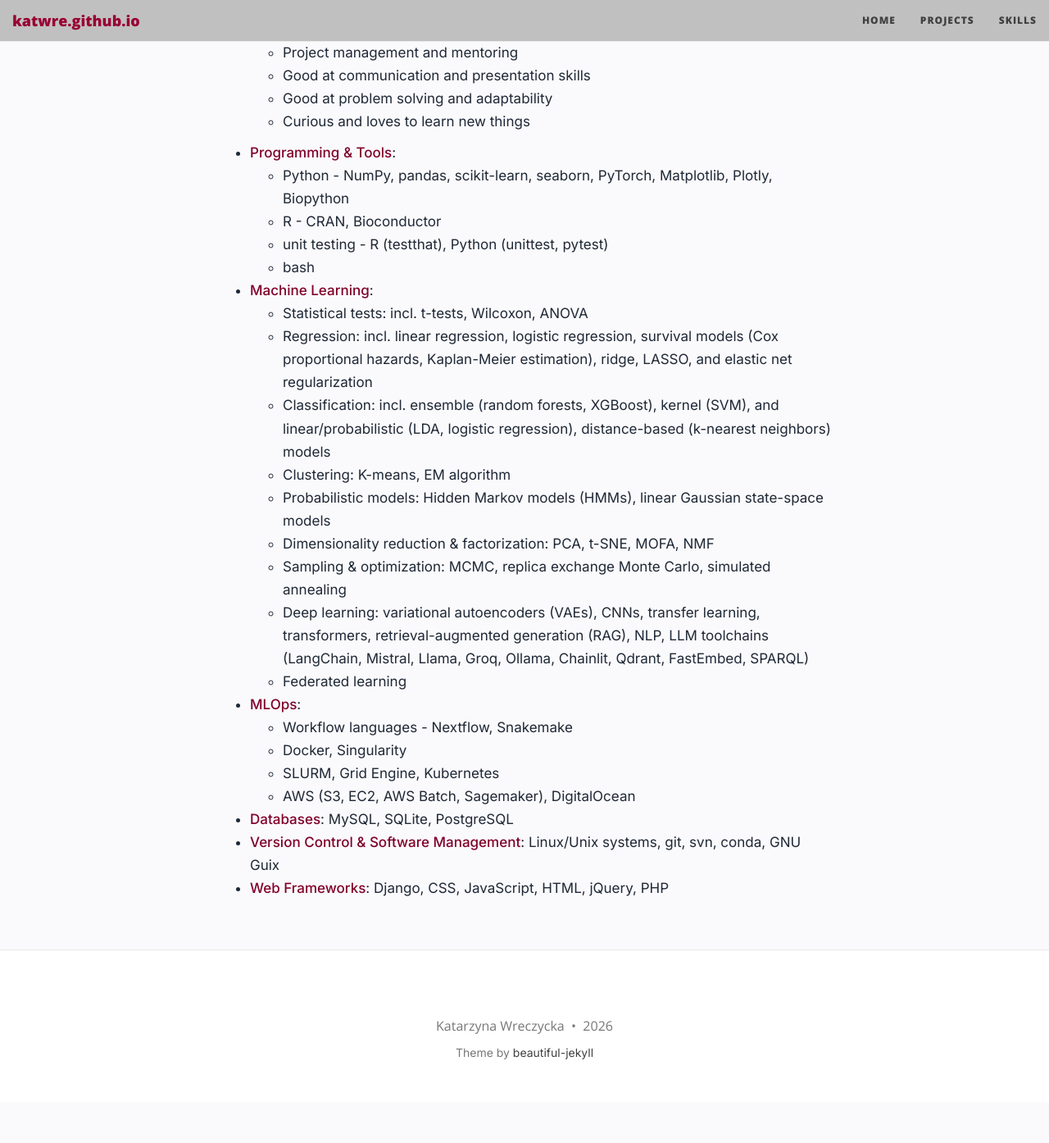
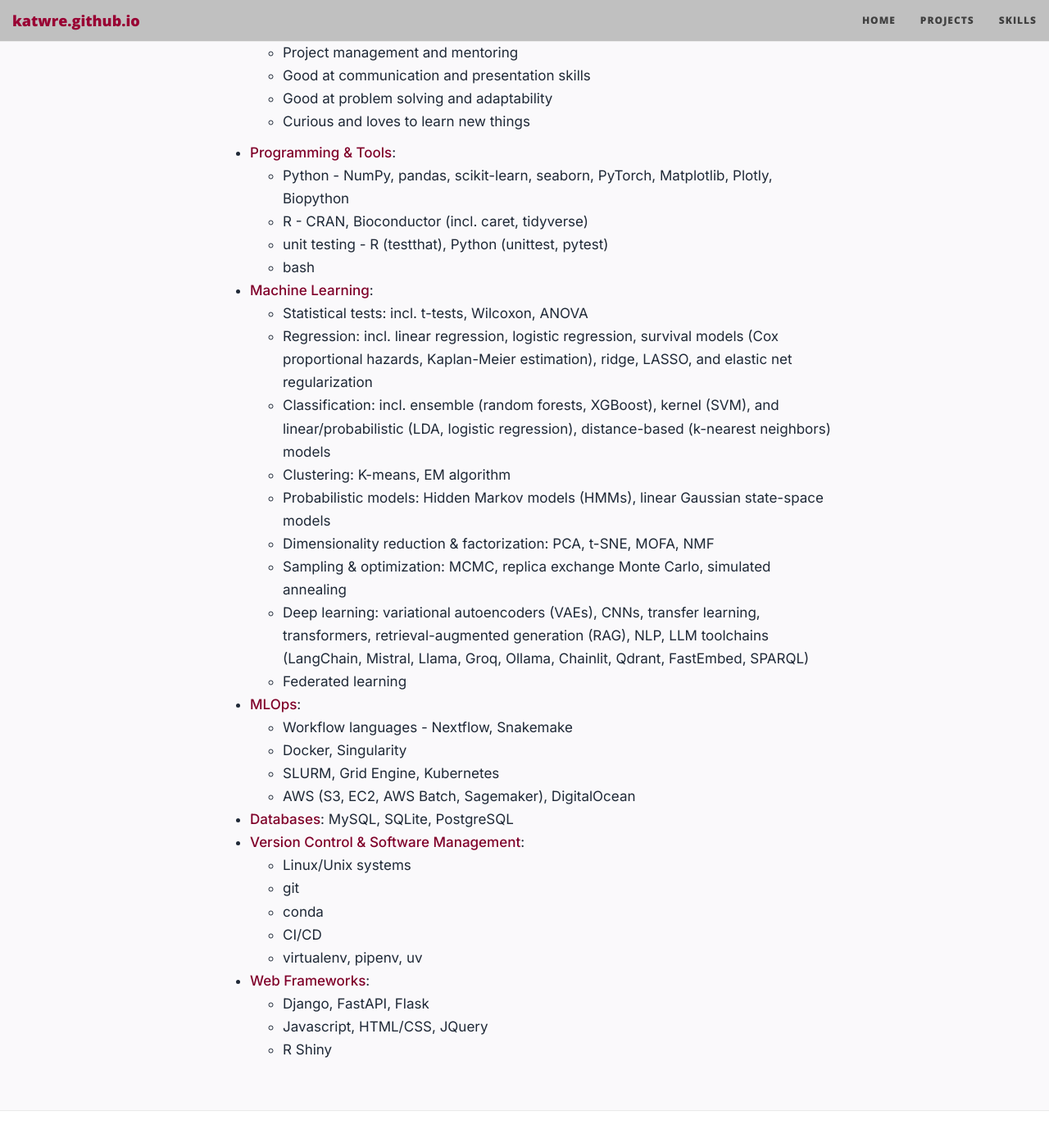
Before and after one commit to katwre/katwre.github.io, a Jekyll site: the page built from skills.md, in a window 1280 px wide and 1400 px high, scrolled down 290 px. Shown: the top 1394 px of the window at 82% size. Built offline with Jekyll 4.4.1, drawn with Linux system fonts in a browser that asks for light colours; nearby versions of some CDN libraries; a style sheet for code colours, icons or effects is not loaded; before the commit the page ends 1634 px from its top, so only the background shows below that.

Commit message:
Fixed skills

```diff
--- a/skills.md
+++ b/skills.md
@@ -249,7 +249,7 @@
 
   <ul>
   <li>Python - NumPy, pandas, scikit-learn, seaborn, PyTorch, Matplotlib, Plotly, Biopython</li>
-  <li>R - CRAN, Bioconductor</li>
+  <li>R - CRAN, Bioconductor (incl. caret, tidyverse)</li>
   <!--<li>RMarkdown, Jupyter Notebooks</li>-->
   <li>unit testing - R (testthat), Python (unittest, pytest)</li>
   <li>bash</li>
@@ -285,8 +285,24 @@
 
   <li><span class="emphasize">Databases</span>: MySQL, SQLite, PostgreSQL</li>
 
-  <li><span class="emphasize">Version Control &amp; Software Management</span>: Linux/Unix systems, git, svn, conda, GNU Guix</li>
+   <li><span class="emphasize">Version Control &amp; Software Management</span>:
+  <ul>
+  <li>Linux/Unix systems</li>
+  <li>git</li>
+  <li>conda</li>
+  <li>CI/CD</li>
+  <li>virtualenv, pipenv, uv</li>
+   </ul>
+  </li>
 
-  <li><span class="emphasize">Web Frameworks</span>: Django, CSS, JavaScript, HTML, jQuery, PHP</li>
+
+  <li><span class="emphasize">Web Frameworks</span>:
+  <ul>
+  <li>Django, FastAPI, Flask</li>
+  <li>Javascript, HTML/CSS, JQuery</li>
+  <li>R Shiny</li>
+   </ul>
+  </li>
+
 
 </ul>
```
